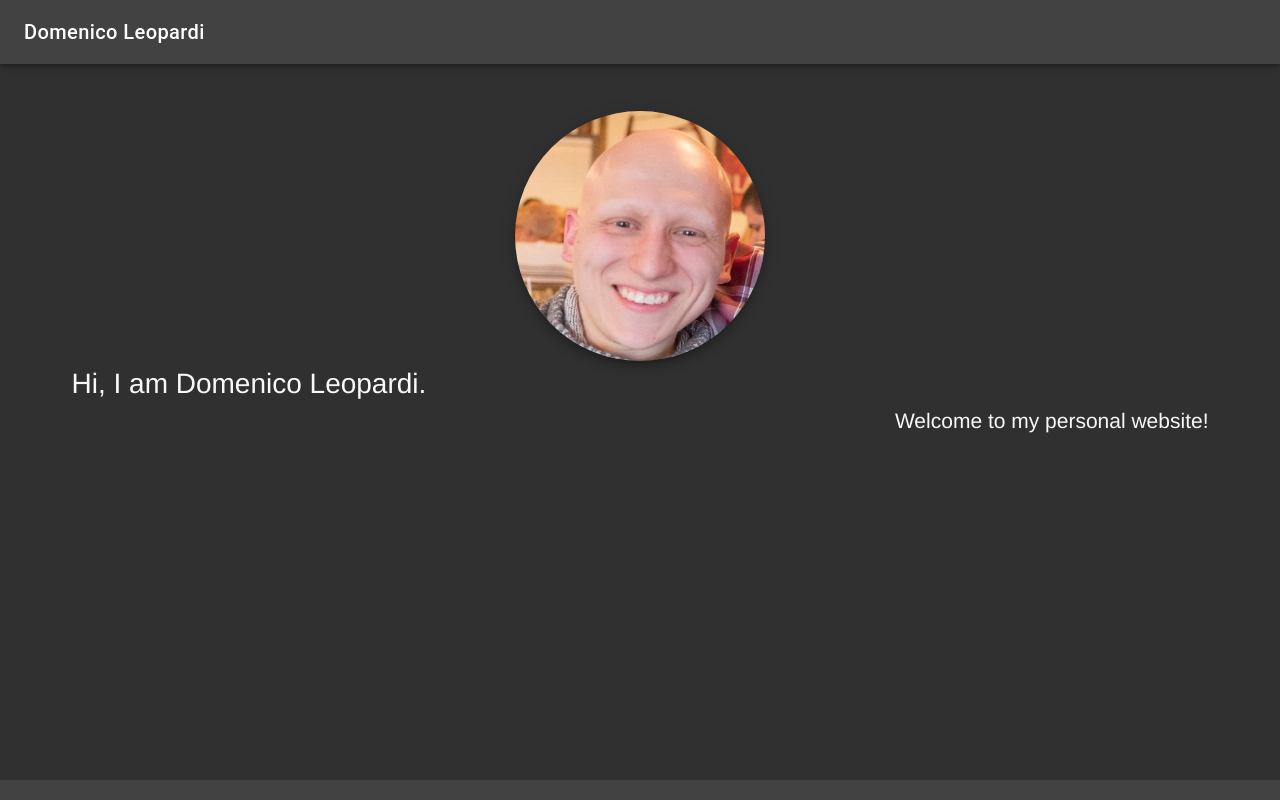
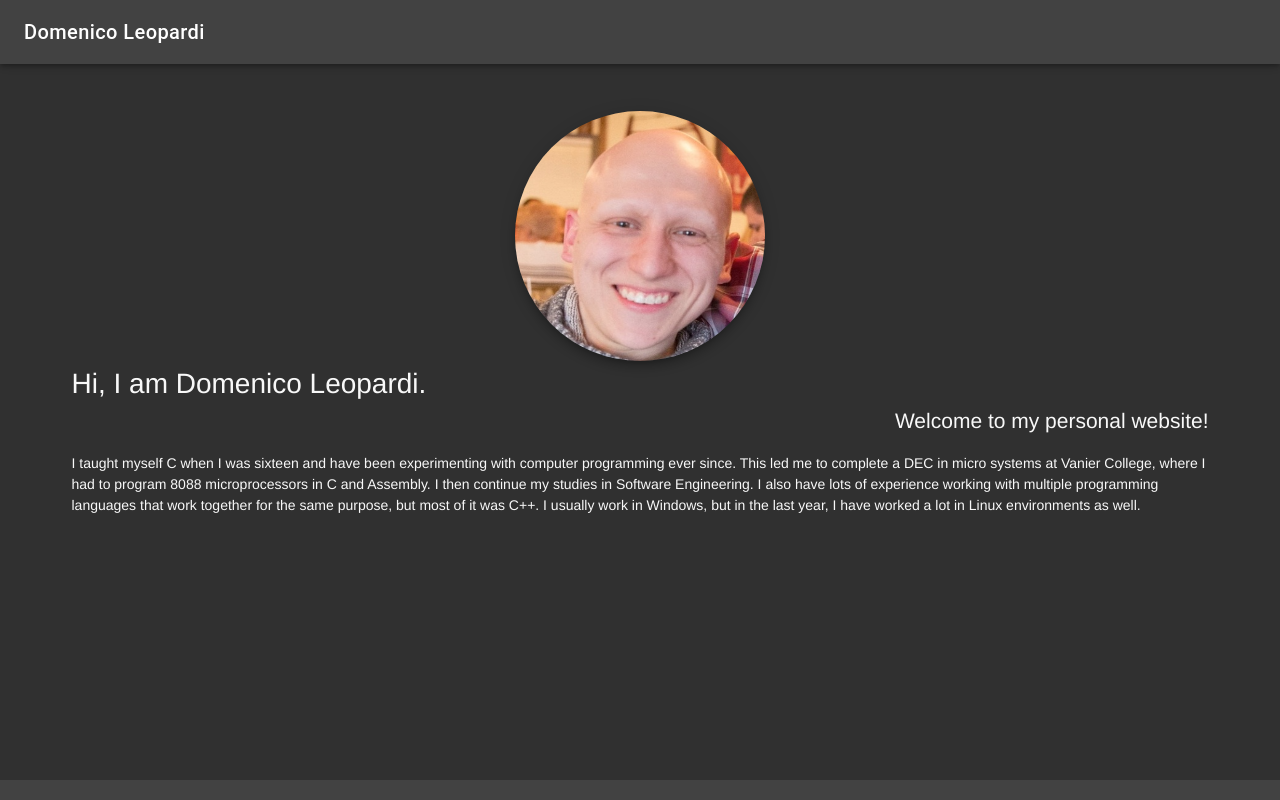
Before and after one commit to domleo/domleo.github.io, a Vue app: page / in a window 1280 px wide. Shown: the top 800 px of the page. Built offline with nearby package versions, Linux system fonts and the light colour scheme.

Commit message:
Added paragraph about myself

```diff
--- a/src/components/HomePage.vue
+++ b/src/components/HomePage.vue
@@ -6,6 +6,20 @@
       </v-avatar>
       <h1>Hi, I am Domenico Leopardi.</h1>
       <h2>Welcome to my personal website!</h2>
+      <v-spacer/>
+      <v-layout row wrap>
+      <v-flex xs12 sm12 md12 lg12 xl12 text-xs-right>
+      <p/>
+      <p/>
+      <p>
+        I taught myself C when I was sixteen and have been experimenting with computer programming ever since.
+        This led me to complete a DEC in micro systems at Vanier College, where I had to program 8088 microprocessors in
+        C and Assembly. I then continue my studies in Software Engineering. I also have lots of experience
+        working with multiple programming languages that work together for the same purpose, but most of it was
+        C++. I usually work in Windows, but in the last year, I have worked a lot in Linux environments as well.
+      </p>
+      </v-flex>
+      </v-layout>
     </v-container>
   </div>
 </template>
@@ -26,7 +40,7 @@ export default {
   text-align: center;
   margin-top: 25px;
  }
-h1, h2 {
+h1, h2, p {
   font-weight: normal;
   color: #f8f8f8;
   text-align: left;
```
